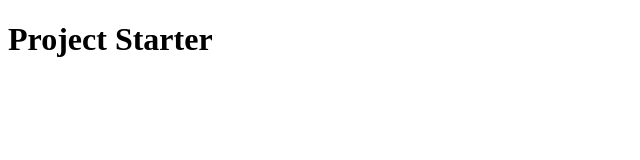
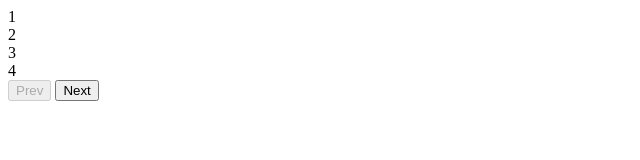
Before and after one commit to DariuszOkonski/day-2-progress-steps, a plain HTML site: page index.html in a window 1280 px wide. Shown: the whole page, without its empty margins (0-640 px from the left). Drawn offline with Linux system fonts and the light colour scheme.

Commit message:
add basic html structure

```diff
--- a/index.html
+++ b/index.html
@@ -5,10 +5,27 @@
     <meta http-equiv="X-UA-Compatible" content="IE=edge">
     <meta name="viewport" content="width=device-width, initial-scale=1.0">
     <link rel="stylesheet" href="styles.css">
-    <title>Document</title>
+    <title>Progress Steps</title>
 </head>
 <body>
-    <h1>Project Starter</h1>
+
+    <div class="container">
+
+        <div class="progress-container">
+
+            <div class="progress" id="progress"></div>
+
+            <div class="circle active">1</div>
+            <div class="circle">2</div>
+            <div class="circle">3</div>
+            <div class="circle">4</div>
+
+        </div>
+
+        <button class="btn" id="prev" disabled>Prev</button>
+        <button class="btn" id="next">Next</button>
+
+    </div>
 
     <script src="script.js"></script>
 </body>
```
